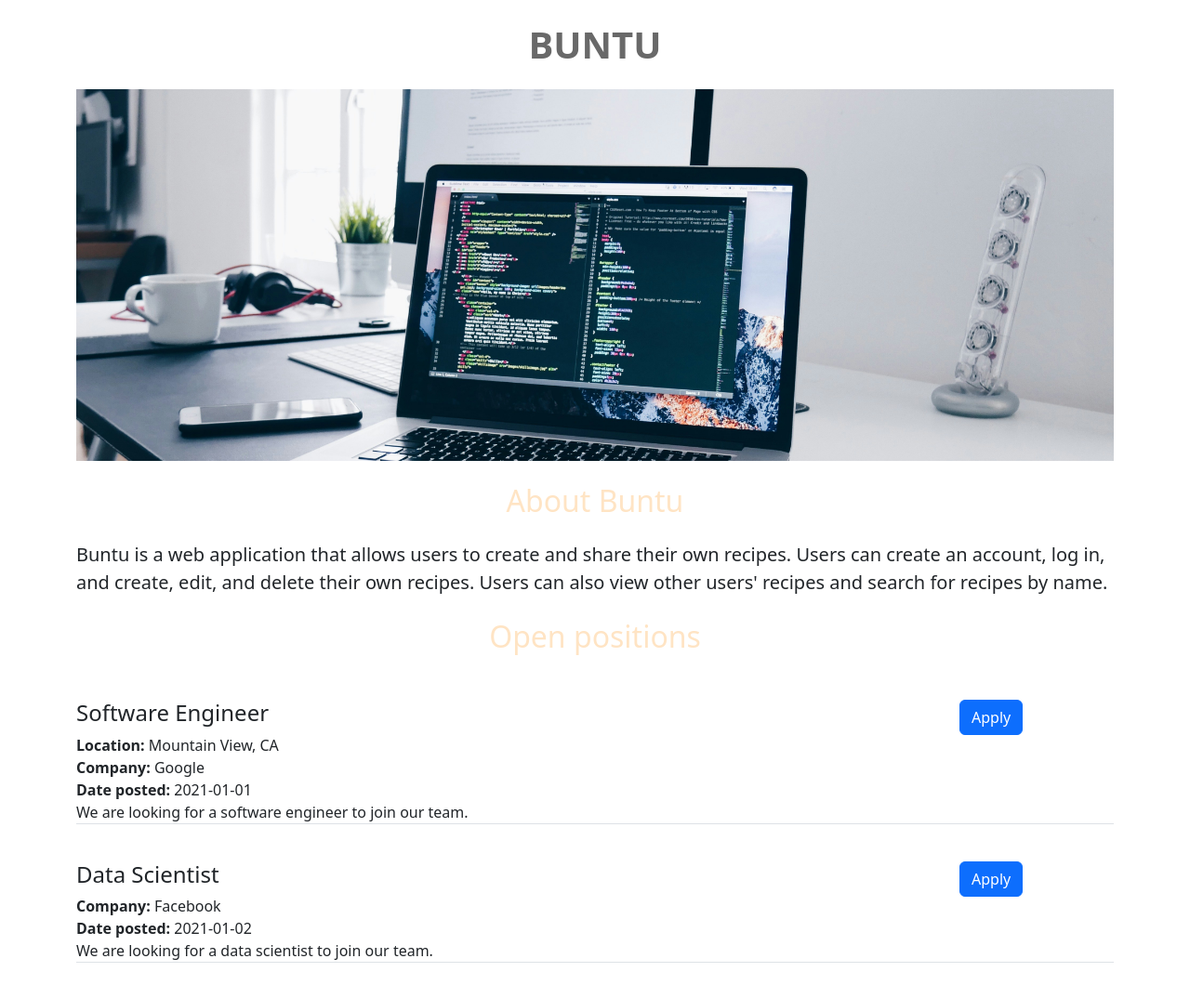
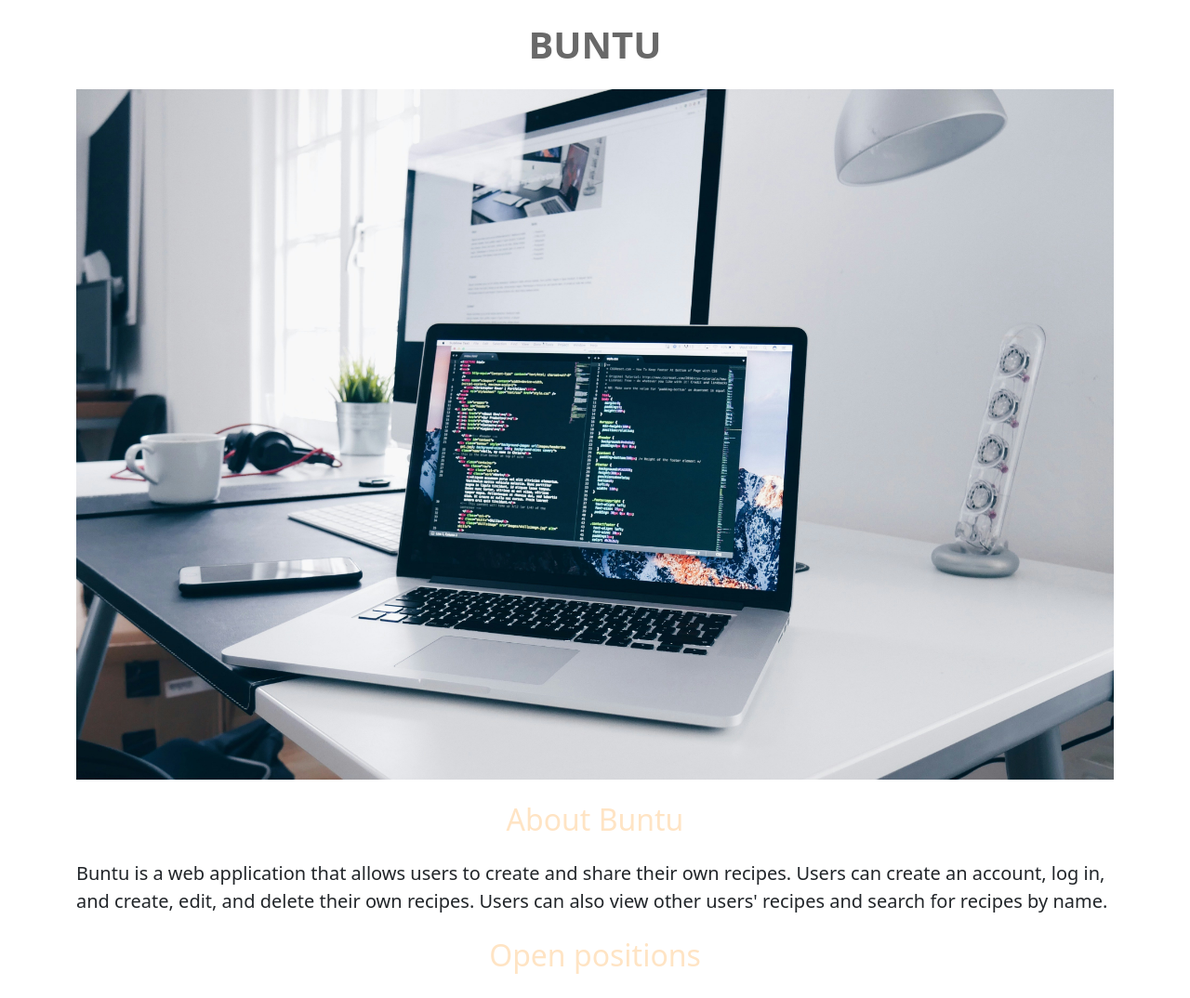
Before and after one commit to Olabuntu/Site_sample, a Flask app: page / in a window 1280 px wide. Shown: the top 1074 px of the page at 93% size. Run offline with Flask 3, Linux system fonts and the light colour scheme.

Commit message:
Update home.html

```diff
--- a/templates/home.html
+++ b/templates/home.html
@@ -36,7 +36,7 @@
     <div class="container">
     <div class=" mt-4 mb-4" ><h1 style="text-align: center; color:dimgray;" ><b>BUNTU</b></h1>
     </div>
-    <img  src="http://127.0.0.1:5000/static/bunt.jpg">
+    <img class="img-fluid" src="http://127.0.0.1:5000/static/bunt.jpg">
     <h2 class = "mb-4 mt-4"> About Buntu</h2>
     <p class = "lead"> Buntu is a web application that allows users to create and share their own recipes. Users can create an account, log in, and create, edit, and delete their own recipes. Users can also view other users' recipes and search for recipes by name. </p>
     <h2 class = "mb-4 mt-4">Open positions</h2>
```
